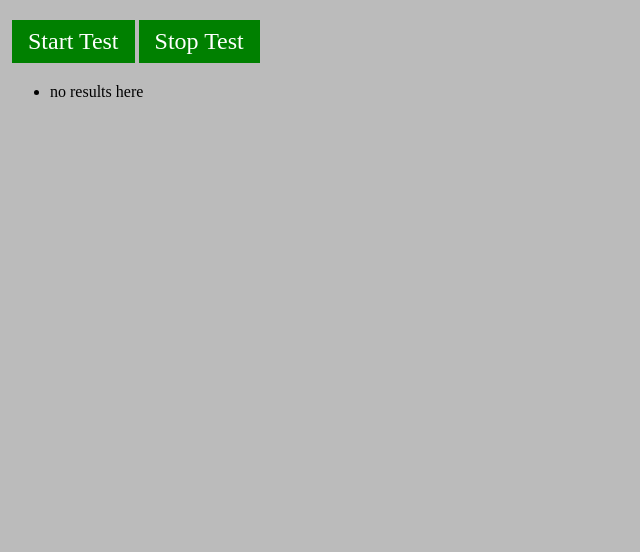
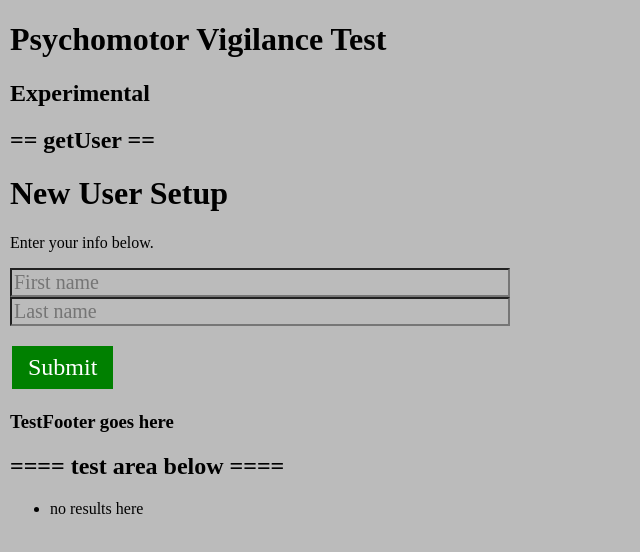
Before and after one commit to pryme/PVT-app, a React (Create React App) app: page / in a window 1280 px wide. Shown: the top 552 px of the page, without its empty margins (0-640 px from the left). Built offline with nearby package versions, Linux system fonts and the light colour scheme.

Commit message:
Now handles users, data table, data summary.

```diff
--- a/src/App.js
+++ b/src/App.js
@@ -1,8 +1,14 @@
 import React, { useState, useEffect } from 'react';
 import './App.css';
 import TestManager from './test_manager';
+import ChooseUser from './choose_user';
+import TestHeader from './test_header';
+import DataTable from './data_table';
+import DataSummary from './data_summary';
 
 function App() {
+  // states of App {getUser, getTestInfo, doTest, doReview, doSettings, manageData}
+  const [appState, setAppState] = useState("getUser");
   const [results, setResults] = useState([]);  // array of RTs from multiple runs
   const [settings, setSettings] = useState({
     testDuration: 30 * 1000,  // milliseconds
@@ -10,33 +16,137 @@ function App() {
     validThresh: 100,  // milliseconds; RT > thresh is valid
     lapseThresh: 500,  // milliseconds; RT > thresh is lapse
   });
+  const [userName, setUserName] = useState(null);
+  const [userComment, setUserComment] = useState("");
+  const [testStart, setTestStart] = useState(new Date())  // mark start of test session
 
   /**************************************************************************
-   * Callback to pass to ResponseTimer.
+   * Callback ResponseTimer calls to return data.
    * Updating the array is tricky; see https://medium.com/javascript-in-plain-english/how-to-add-to-an-array-in-react-state-3d08ddb2e1dc
   **************************************************************************/
-  function cb(val) {
+  function cbRT(val) {  // callback for ResponseTimer
     setResults(results => [...results, val]);  // add the new value to the array
   }
 
-  let pane = <li>no results here</li>;
+  function cbTM(done) {
+    if (done) {
+      setAppState("doReview");
+    }
+  }
+
+  // callback for ChooseUser name selection
+  const namePickCB = (pick, action)  => {
+    // pick is name selected from dropdown
+    setUserName(pick);
+    if (action === "runTest") {
+      setAppState("getTestInfo");
+    } else {  // viewData
+      setAppState("manageData");
+      console.log("Setting appState to manageData");
+    }
+  }
+
+  const handleNameChange = (text) => {
+    setUserName(text);
+  }
+  const handleCommentChange = (text) => {
+    setUserComment(text);
+  }
+  const handleHeaderSubmit = () => {
+    setAppState("doTest");
+  }
+
+  let mainPane;  // what to show based on appState
+  switch (appState) {
+    case "getUser":
+      mainPane =
+        <>
+        <h2>== getUser ==</h2>
+        <ChooseUser
+          cb={namePickCB}
+        />
+        </>
+      break;
+    case "getTestInfo":
+      // TODO: can't backtrack from this view
+      mainPane =
+        <>
+        <h2>== getTestInfo ==</h2>
+        <TestHeader
+          userName={userName}
+          onNameChange={handleNameChange}
+          userComment={userComment}
+          onCommentChange={handleCommentChange}
+          onSubmit={handleHeaderSubmit}
+        />
+        </>
+      break;
+    case "doTest":
+      // TODO: need progress bar
+      mainPane =
+        <>
+        <h2>== doTest ==</h2>
+        <TestManager
+        duration={settings.testDuration}
+        cbRT={cbRT}
+        maxWait={settings.maxWait}
+        cbTM={cbTM}
+        />
+        </>
+      break;
+    case "doReview":
+      mainPane =
+        <>
+        <h2>== doReview ==</h2>
+        <DataTable
+          results={results}
+          validThresh={settings.validThresh}
+          lapseThresh={settings.lapseThresh}
+        />
+        <DataSummary
+          results={results}
+          userName={userName}
+          userComment={userComment}
+          testStart={testStart}
+          lapseThresh={settings.lapseThresh}
+          validThresh={settings.validThresh}
+          maxWait={settings.maxWait}
+        />
+        </>
+      break;
+    case "doSettings":
+      mainPane =
+        <>
+        <h2>== doSettings ==</h2>
+        </>
+      break;
+    case "manageData":
+      mainPane =
+        <>
+        <h2>== manageData ==</h2>
+        </>
+      break;
+    default:
+      throw new Error();
+  }
+
+  // diagnostic
+  let testPane = <li>no results here</li>;
   if (results.length > 0) {
-    pane = results.map( (item, index) => (
+    testPane = results.map( (item, index) => (
       <li key={index}>{item}</li>
     ));
   }
 
   return (
     <div className="App">
-      <TestManager
-        duration={settings.testDuration}
-        callback={cb}
-        maxWait={settings.maxWait}
-        validThresh={settings.validThresh}
-        lapseThresh={settings.lapseThresh}
-        results={results}
-      />
-      <ul>{pane}</ul>
+      <h1>Psychomotor Vigilance Test</h1>
+      <h2>Experimental</h2>
+      {mainPane}
+
+      <h3>TestFooter goes here</h3>
+      <h2>==== test area below ====</h2>
+      <ul>{testPane}</ul>
     </div>
   );
 }
--- a/src/test_manager.js
+++ b/src/test_manager.js
@@ -1,6 +1,5 @@
 import React, { useState, useEffect, useRef } from 'react';
 import ResponseTimer from './response_timer';
-import DataTable from './data_table';
 
 /*************************************************
  * Repeats response time trials for a given duration.
@@ -39,8 +38,8 @@ function TestManager(props) {
     return(() => {clearTimeout(durId);}) // cleanup
   }, []);
 
-  function tbCallback(val) {
-    props.callback(val);
+  function RTCallback(val) {
+    props.cbRT(val);
     setState('RT-finished');
   }
 
@@ -61,7 +60,7 @@ function TestManager(props) {
           <>
           <Button name='Start Test' onClick={handleStartClick} />
           <Button name='Stop Test' onClick={handleStopClick} />
-          <ResponseTimer delay={wait} callback={tbCallback} />
+          <ResponseTimer delay={wait} callback={RTCallback} />
           </>
           );
       case 'RT-finished':
@@ -70,14 +69,10 @@ function TestManager(props) {
           <div>RT-finished</div>
         );
       case 'done':
+        props.cbTM(true);  // tell parent test is done
         return (
           <>
           <>Test completed</>
-          <DataTable
-            results={props.results}
-            validThresh={props.validThresh}
-            lapseThresh={props.lapseThresh}
-          />
           </>
           );
       default:
```
